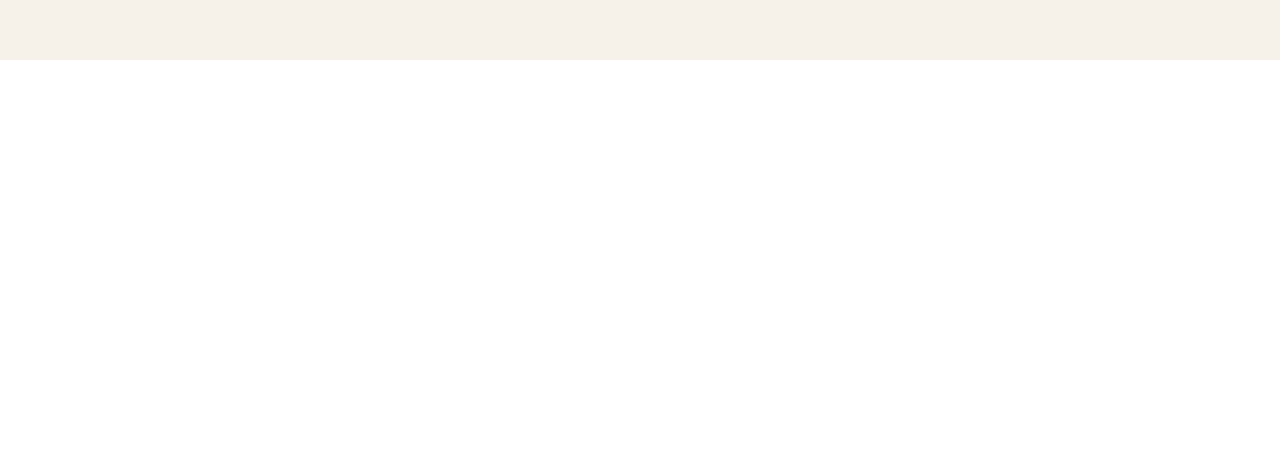
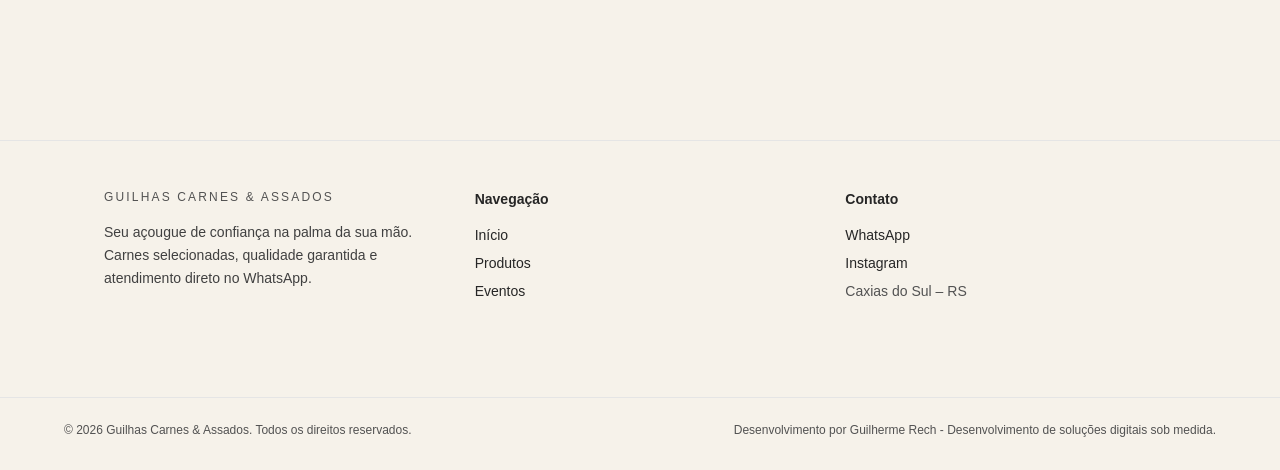
Before and after one commit to guilhermeprech/guilhas-carnes, a Next.js app: page /checkout in a window 1280 px wide. Shown: the part 811-1281 px from the top of the page. Before the commit the page ends 871 px from the top, so only its background shows below. Built offline with nearby package versions, Linux system fonts and the light colour scheme.

Commit message:
add footer

```diff
--- /dev/null
+++ b/app/components/Footer.tsx
@@ -0,0 +1,97 @@
+"use client";
+
+import Link from "next/link";
+import { siteConfig } from "../config/site";
+
+export function Footer() {
+  return (
+    <footer className="mt-20 border-t border-neutral-200 bg-[#F6F2EA] text-neutral-800">
+      <div className="mx-auto max-w-6xl px-5 md:px-10 py-12 grid gap-10 md:grid-cols-3">
+
+        {/* Marca */}
+        <div>
+          <p className="uppercase tracking-[0.18em] text-xs text-neutral-600">
+            Guilhas Carnes & Assados
+          </p>
+
+          <p className="mt-4 text-sm text-neutral-700 leading-relaxed">
+            Seu açougue de confiança na palma da sua mão.
+            Carnes selecionadas, qualidade garantida e atendimento direto no WhatsApp.
+          </p>
+        </div>
+
+        {/* Navegação */}
+        <div>
+          <p className="text-sm font-semibold mb-4">Navegação</p>
+
+          <ul className="space-y-2 text-sm">
+            <li>
+              <Link href="/" className="hover:underline underline-offset-4">
+                Início
+              </Link>
+            </li>
+            <li>
+              <Link href="/produtos" className="hover:underline underline-offset-4">
+                Produtos
+              </Link>
+            </li>
+            <li>
+              <Link href="/eventos" className="hover:underline underline-offset-4">
+                Eventos
+              </Link>
+            </li>
+          </ul>
+        </div>
+
+        {/* Contato */}
+        <div>
+          <p className="text-sm font-semibold mb-4">Contato</p>
+
+          <div className="space-y-2 text-sm">
+            <a
+              href={`https://wa.me/${siteConfig.whatsappPhone}`}
+              target="_blank"
+              className="block hover:underline underline-offset-4"
+            >
+              WhatsApp
+            </a>
+
+            <a
+              href="https://instagram.com/guilhascarnes"
+              target="_blank"
+              className="block hover:underline underline-offset-4"
+            >
+              Instagram
+            </a>
+
+            <p className="text-neutral-600 mt-2">
+              Caxias do Sul – RS
+            </p>
+          </div>
+        </div>
+      </div>
+
+      {/* Linha inferior */}
+      <div className="border-t border-neutral-200 mt-12 pt-6 pb-8">
+        <div className="mx-auto max-w-6xl flex flex-col md:flex-row items-center justify-between gap-4 text-xs text-neutral-600">
+
+            <span>
+            © {new Date().getFullYear()} Guilhas Carnes & Assados. Todos os direitos reservados.
+            </span>
+
+            <span>
+            Desenvolvimento por{" "}
+            <a
+                href="https://guilhermerech.com"
+                target="_blank"
+                className="hover:underline underline-offset-4 font-medium"
+            >
+                Guilherme Rech - Desenvolvimento de soluções digitais sob medida.
+            </a>
+            </span>
+
+        </div>
+      </div>
+    </footer>
+  );
+}
--- a/app/layout.tsx
+++ b/app/layout.tsx
@@ -3,6 +3,7 @@
 import { CartProvider } from "./cart-context";
 import { Header } from "./components/Header";
 import { CartBottomBar } from "./components/cartBottomBar";
+import { Footer } from "./components/Footer";
 
 export const metadata: Metadata = {
   metadataBase: new URL("https://www.guilhascarnes.com.br"),
@@ -54,11 +55,18 @@
 }) {
   return (
     <html lang="pt-BR">
-      <body className="bg-zinc-950 text-black">
+      <body className="bg-[#F6F2EA] text-neutral-900">
         <CartProvider>
-          <Header />
-          {children}
-          <CartBottomBar />
+          <div className="min-h-screen flex flex-col bg-[#F6F2EA]">
+            <Header />
+
+            <main className="flex-1 bg-[#F6F2EA]">
+              {children}
+            </main>
+
+            <Footer />
+            <CartBottomBar />
+          </div>
         </CartProvider>
       </body>
     </html>
```
Also changed, not shown: app/site.webmanifest (added), app/web-app-manifest-192x192.png (added), app/web-app-manifest-512x512.png (added).
